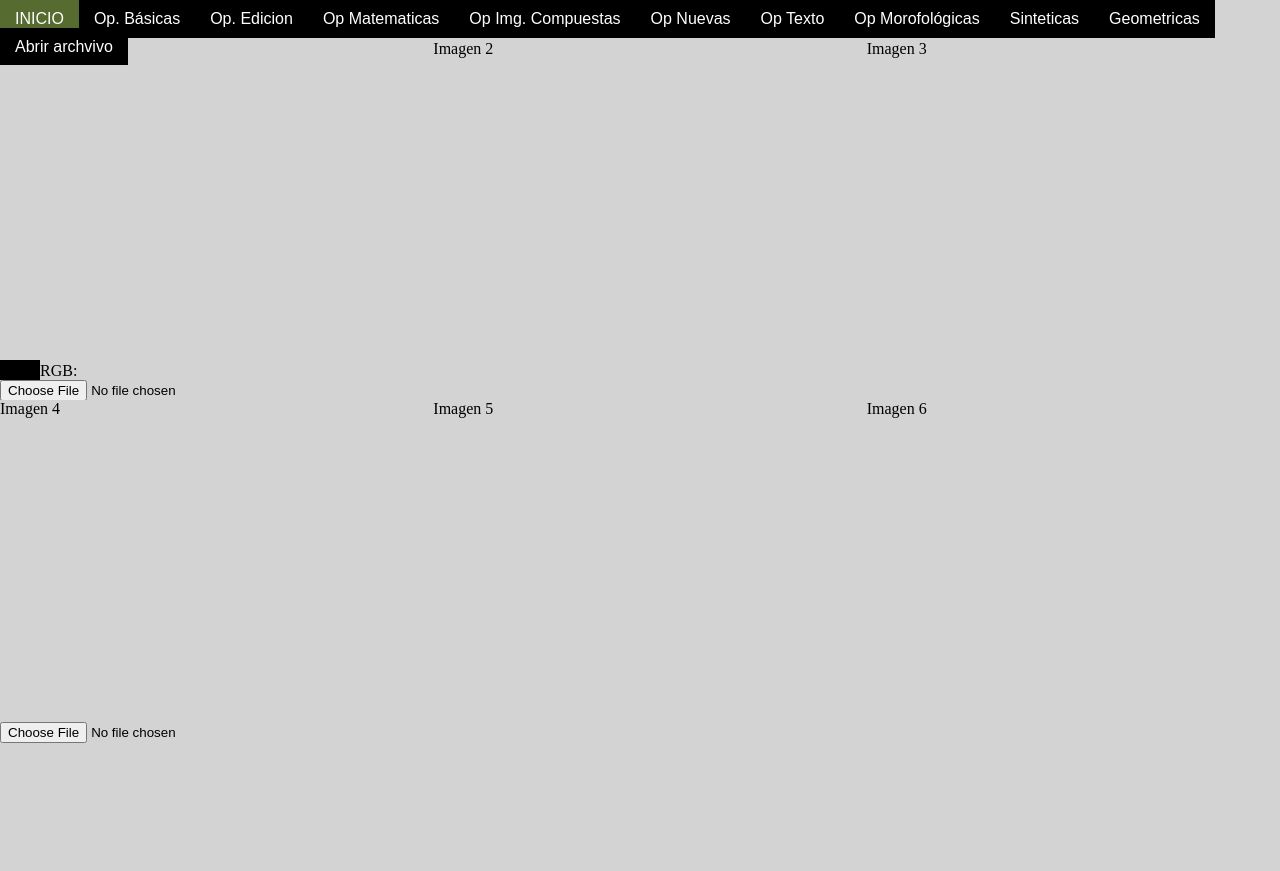
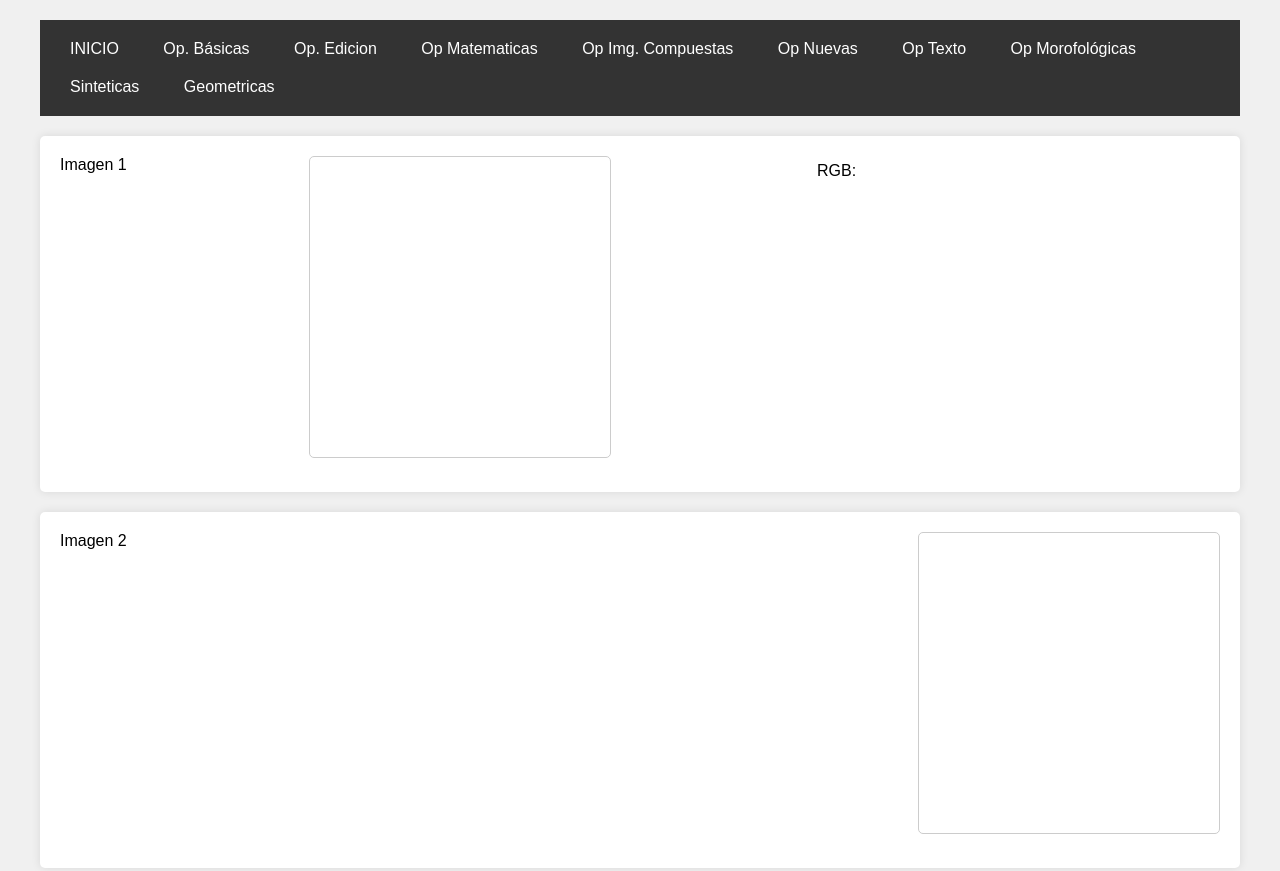
Before and after one commit to thumbdead/image-processing, a website built with webpack: page image-processing/index.html in a window 1280 px wide. Shown: the top 871 px of the page. Before the commit the page ends 800 px from the top, so only its background shows below. Built offline with nearby package versions, Linux system fonts and the light colour scheme.

Commit message:
css_principal
Se aplico un nuevo diseño a la pagina.

```diff
--- a/image-processing/style/index.css
+++ b/image-processing/style/index.css
@@ -1,83 +1,118 @@
-* {
-    background-color: lightgray;
-    padding: 0;
-    margin: 0;
-}
-.container{
-  display: grid;
-  grid-template: 40px 360px 350px/ 1fr 1fr 1fr;
-  margin:0 auto;
-  grid-template-areas: "header header header"
-                       "img-container1 img-container2 img-container3"
-                       "img-container4 img-container5 img-container6";
+body {
+  font-family: Arial, sans-serif;
+  margin: 0;
+  padding: 0;
+  background-color: #f0f0f0;
 }
 
-.header{
-  width: 1300px;
-  font-family: Arial, Helvetica, sans-serif;
-  grid-area: header;
+.container {
+  max-width: 1200px;
+  margin: 0 auto;
+  padding: 20px;
 }
 
-ul{
+.header {
+  background-color: #333;
+  color: #fff;
+  padding: 10px;
+}
+
+.nav {
   list-style: none;
+  padding: 0;
+  margin: 0;
 }
-.nav li span{
-  background-color: black;
-  color: white;
+
+.nav > li {
+  display: inline-block;
+  position: relative;
+}
+
+.nav > li > span {
+  display: block;
+  padding: 10px 20px;
+  color: #fff;
   text-decoration: none;
-  padding: 10px 15px;
+}
+
+.nav li ul {
+  display: none;
+  position: absolute;
+  background-color: #333;
+  padding: 0;
+  border-top: 1px solid #666;
+  z-index: 1;
+}
+
+.nav li:hover ul {
   display: block;
 }
-.nav li span:hover{
-  background-color: darkolivegreen;
+
+.nav li ul li {
+  display: block;
+}
+
+.nav li ul li span {
+  display: block;
+  padding: 10px 20px;
+  color: #fff;
+  text-decoration: none;
+}
+
+.img-container1, .img-container2, .img-container3, .img-container4, .img-container5, .img-container6 {
+  margin-top: 20px;
+  background-color: #fff;
+  padding: 20px;
+  border-radius: 5px;
+  box-shadow: 0 0 10px rgba(0, 0, 0, 0.1);
+}
+
+.img-container1, .img-container2, .img-container4 {
+  display: flex;
+  flex-wrap: wrap;
+  justify-content: space-between;
+}
+
+.img-item {
+  margin-bottom: 20px;
+}
+
+canvas {
+  border: 1px solid #ccc;
+  border-radius: 5px;
+}
+
+.item {
+  margin-bottom: 10px;
+}
+
+#color {
+  display: inline-block;
+  width: 20px;
+  height: 20px;
+  border-radius: 50%;
+}
+
+#files {
+  display: none;
+}
+
+#files + label {
+  background-color: #333;
+  color: #fff;
+  padding: 10px 20px;
+  border-radius: 5px;
   cursor: pointer;
 }
-.nav > li{
-  float: left;
+
+#list {
+  display: block;
+  margin-top: 10px;
+  color: #333;
 }
 
-.nav ul li label{
-  background-color: black;
-  color: white;
-  padding: 10px 15px;
+#list2 {
+  display: block;
+  margin-top: 10px;
+  color: #333;
 }
-.nav li ul{
-  display: none;
-  position: absolute;
-  min-width: 160px;
-}
-.nav li:hover > ul{
-  display: block;
-}
-.nav li ul li{
-  position: relative;
-}
-.nav li ul li ul{
-  right: -160px;
-  top: 0;
-}
-.im-container1{
-  grid-area: img-container1;
-}
-.im-container2{
-  grid-area: img-container2;
-}
-.im-container3{
-  grid-area: img-container3;
-}
-.im-container4{
-  grid-area: img-container4;
-}
-.im-container5{
-  grid-area: img-container5;
-}
-.im-container6{
-  grid-area: img-container6;
-}
-output li{
-  font-size: 10px;
-}
-#color{
-  padding: 2px 20px;
-  background-color: black;
-}
```
